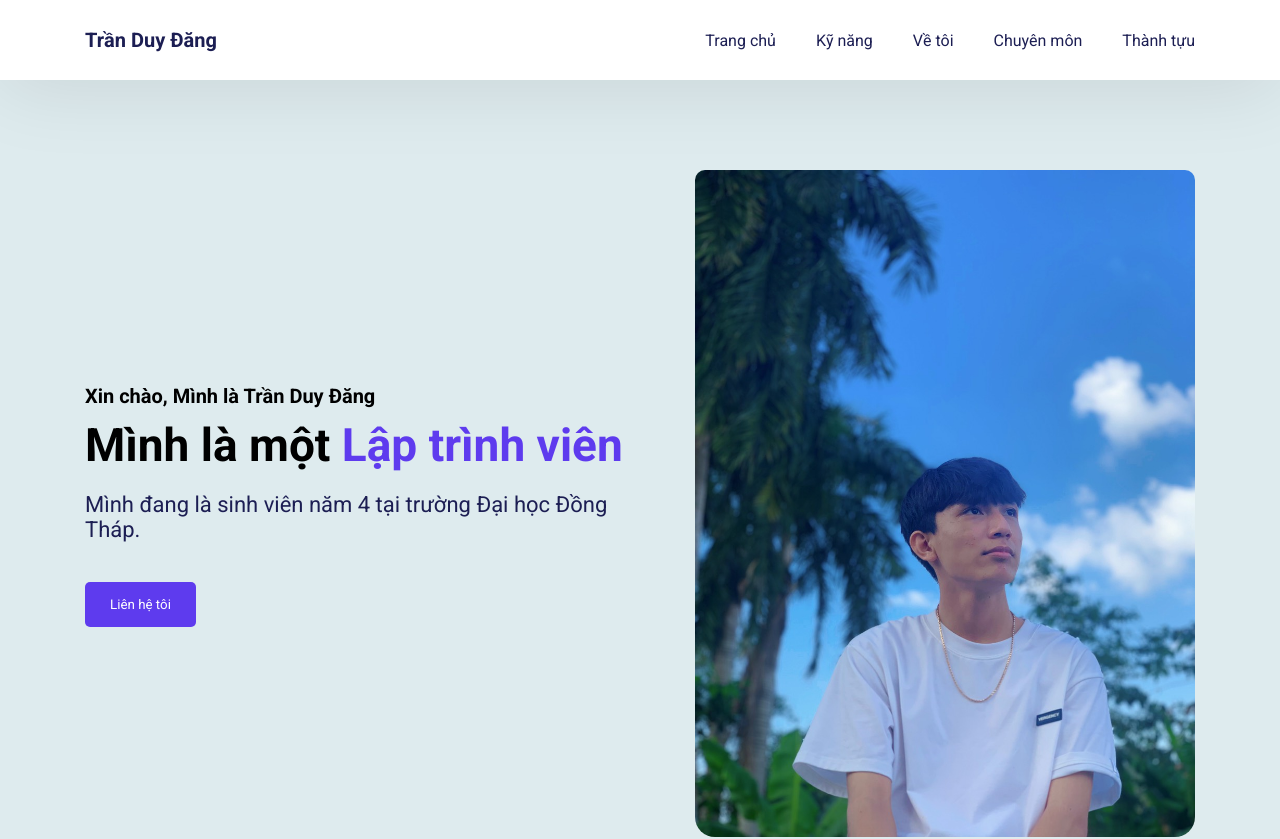
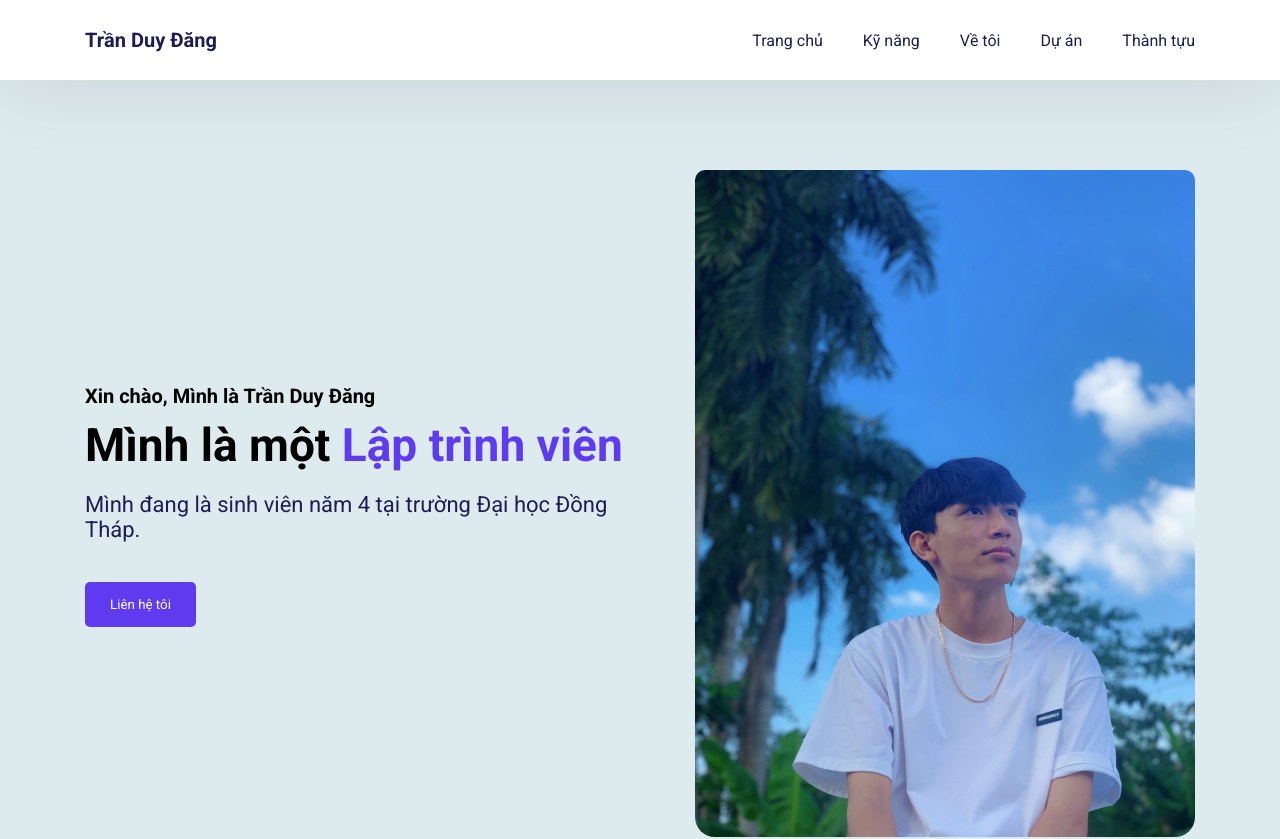
Before and after one commit to DangLun/myPortfolio, a plain HTML site: page index.html in a window 1280 px wide. Shown: the top 839 px of the page. Drawn offline with nearby package versions, Linux system fonts and the light colour scheme.

```diff
--- a/index.html
+++ b/index.html
@@ -19,7 +19,7 @@
             <li><a href="#main">Trang chủ</a></li>
             <li><a href="#skills">Kỹ năng</a></li>
             <li><a href="#about">Về tôi</a></li>
-            <li><a href="#portfolio">Chuyên môn</a></li>
+            <li><a href="#portfolio">Dự án</a></li>
             <li><a href="#works">Thành tựu</a></li>
         </ul>
         <button id="menuButton" onclick="openMenu()">
```
